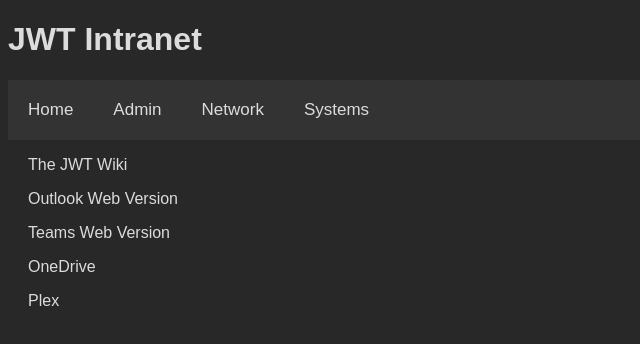
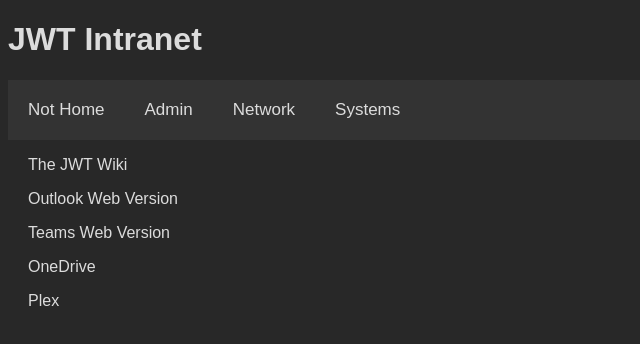
Before and after one commit to justinturbeville/JWT-Intranet, a plain HTML site: page index.html in a window 1280 px wide. Shown: the whole page, without its empty margins (0-640 px from the left). Drawn offline with Linux system fonts and the light colour scheme.

Commit message:
Update index.html
Testing github desktop to see if it works

```diff
--- a/index.html
+++ b/index.html
@@ -8,7 +8,7 @@
             </h1>
             <link href="intranet.css" rel="stylesheet"/>
             <div class="topnav">
-                <a href="index.html">Home</a>
+                <a href="index.html">Not Home</a>
                 <a href="admin.html">Admin</a>
                 <a href="network.html">Network</a>
                 <a href="systems.html">Systems</a>
```
